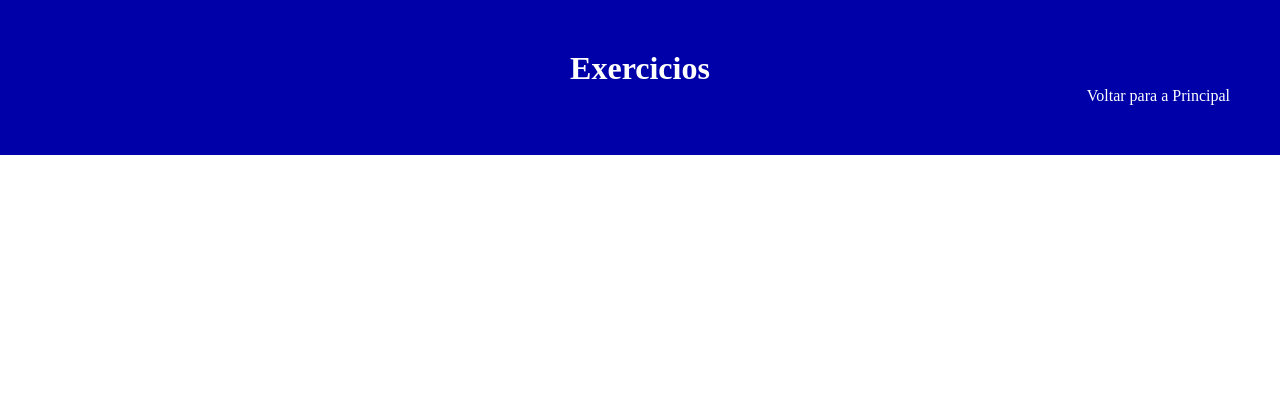
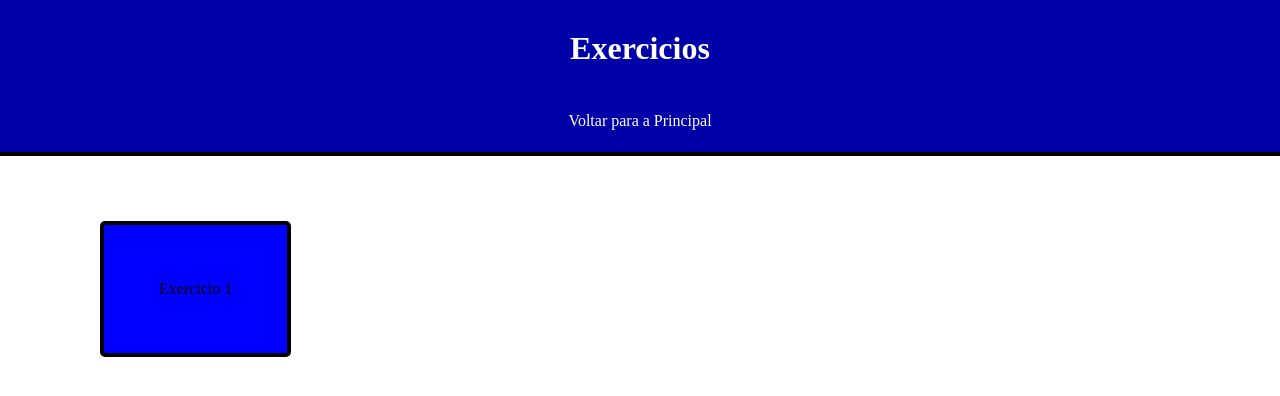
Before and after one commit to Ifartote/Programa--o, a plain HTML site: page Exercicios/exercicio.html in a window 1280 px wide. Drawn offline with Linux system fonts and the light colour scheme.

Commit message:
Parte 4.1

```diff
--- a/Exercicios/exercicio.css
+++ b/Exercicios/exercicio.css
@@ -1,20 +1,60 @@
 *{
+    box-sizing: border-box;
     margin:0;
     padding: 0;
+
 }
 .cabeçalho{
-    padding:50px;
+    padding:30px;
     color:white;
     background-color: rgb(0, 0, 169);
+    flex-flow:row wrap;
+    border-bottom: 4px solid black;
 }
 .topo{
     text-align: center;
+
 }
 .link{
-    text-align: right;
+    text-align: center;
+    padding: 10px;
+    height: 10px;
+    margin-top:35px;
+
 
 }
 .link a{
     color:white;
     text-decoration: none;
 }
+.link a:hover{
+    padding:15px;
+    background-color:black;
+    border-radius:5px;
+}
+.exercicio1{
+    display:flex;
+    flex-flow: row wrap;
+
+
+
+}
+.exercicio1 a{
+    text-decoration: none;
+    color:black;
+    margin-top:65px;
+    margin-left: 100px;
+    padding: 55px;
+    background-color: blue;
+    border: 4px solid black;
+    border-radius: 5px ;
+
+}
+.exercicio1 a:hover{
+    padding:60px;
+    color:white;
+    background-color: black;
+    border: 3px solid gray;
+    border-radius: 4px;
+
+}
--- a/Exercicios/exercicio.html
+++ b/Exercicios/exercicio.html
@@ -14,21 +14,20 @@
 
         <div class="topo">
             <h1>Exercicios</h1>
+        </div>
 
             <div class="link">
                 <a href="/index.html">Voltar para a Principal</a>
             </div>
-        </div>
-
-    </div>
-
-    <div class="menu">
-
-
     </div>
 
     <div class="conteudo">
 
+        <div class="exercicio1">
+
+            <a href="/Exercicios/Exercicio 1/exercicio1.html">Exercicio 1</a>
+
+        </div>
 
     </div>
 </body>
--- a/Projetos/projetos.css
+++ b/Projetos/projetos.css
@@ -0,0 +1,31 @@
+*{
+    margin:0;
+    padding: 0;
+}
+.cabeçalho{
+    padding:30px;
+    color:white;
+    background-color: rgb(0, 0, 169);
+    flex-flow:row wrap;
+    border-bottom: 4px solid black;
+}
+.topo{
+    text-align: center;
+}
+.link{
+    text-align: center;
+    padding: 10px;
+    height: 10px;
+    margin-top:35px;
+
+
+}
+.link a{
+    color:white;
+    text-decoration: none;
+}
+.link a:hover{
+    padding:15px;
+    background-color:black;
+    border-radius:5px;
+}
--- a/index.css
+++ b/index.css
@@ -1,22 +1,38 @@
 *{
+    box-sizing: border-box;
     margin:0;
     padding:0;
-    text-align: center;
 }
-header{
+
+.navbar{
+    display:flex;
+    flex-flow: row wrap;
     background-color: rgb(0, 0, 169);
     padding:35px;
     color:white;
+    text-align:left;
+
+}
+.logo{
+    flex:20%;
+    text-align: left;
+    color: white;
+    margin-left:80px;
+    border-bottom: 3px solid white;
+    cursor:pointer;
+
+
 }
 .link{
-    padding: 8px;
-    background-color: black;
+    flex:70%;
+    text-align: right;
+    padding:20px;
 }
 .link a{
     text-decoration: none;
     color:white;
-    padding:10px;
+    padding: 18px 14px;
 }
-.link a hover{
-    border-bottom: 5px solid white;
+.link a:hover{
+    border-top: 5px solid black;
 }
```
Also changed, not shown: Exercicios/Exercicio 1/exercicio1.html (added, +18 -0 lines), Projetos/projetos.html (+14 -8 lines), Projetos/teste1.html (added, +12 -0 lines), index.html (+5 -6 lines), Exercicios/Exercicio 1/exercicio1.css (added), Exercicios/Exercicio 1/exercicio1.js (renamed from index.js), Projetos/projetos.js (deleted).
